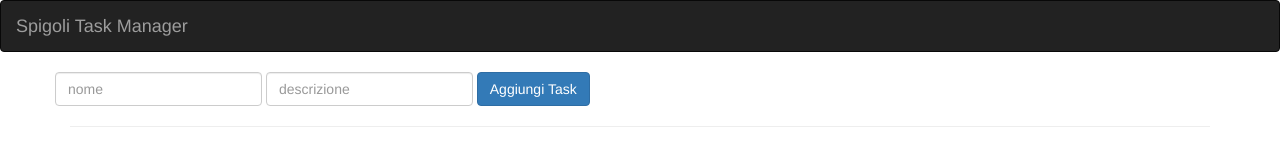
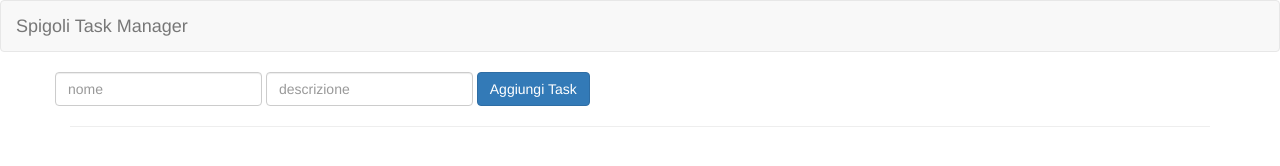
Before and after one commit to 418imateapot/taskmanager-angular-bootstrap, a website: page index.html in a window 1280 px wide. Drawn offline with nearby package versions, Linux system fonts and the light colour scheme; some packages are replaced by stand-ins of ours.

Commit message:
Minor changes

```diff
--- a/index.html
+++ b/index.html
@@ -10,7 +10,7 @@
 <body data-ng-controller="todoCtrl">
 
     <!-- Bootstrap default navbar -->
-    <nav class="navbar navbar-inverse">
+    <nav class="navbar navbar-default">
         <div class="container-fluid">
             <div class="navbar-header">
                 <a data-ng-bind="title" class="navbar-brand" href="#">Brand</a>
--- a/js/spigoli.js
+++ b/js/spigoli.js
@@ -25,8 +25,8 @@ angular.module('spigoli', ['ngCookies'])
     // Provides get and set metods.
     .factory('dataStore', ['$cookies',
         function($cookies) {
-            function storageAvailable(type) {
-                // Check if localStorage is available
+            // Check if localStorage is available
+            var storageAvailable = function(type) {
                 try {
                     var storage = window[type],
                         x = '__storage_test__';
@@ -36,7 +36,7 @@ angular.module('spigoli', ['ngCookies'])
                 } catch (e) {
                     return false;
                 }
-            }
+            };
 
             if (storageAvailable('localStorage')) {
                 // We can use localStorage
@@ -46,7 +46,7 @@ angular.module('spigoli', ['ngCookies'])
                     },
                     get: function(k) {
                         var data = localStorage.getItem(k);
-						return (data === null) ? [] : JSON.parse(data);
+                        return (data === null) ? [] : JSON.parse(data);
                     }
                 };
             } else {
@@ -57,8 +57,8 @@ angular.module('spigoli', ['ngCookies'])
                         return $cookies.put(k, JSON.stringify(v));
                     },
                     get: function(k) {
-						var cookie = $cookies.get(k);
-						return (cookie === undefined) ? [] : JSON.parse(cookie);
+                        var cookie = $cookies.get(k);
+                        return (cookie === undefined) ? [] : JSON.parse(cookie);
                     }
                 };
             }
```
